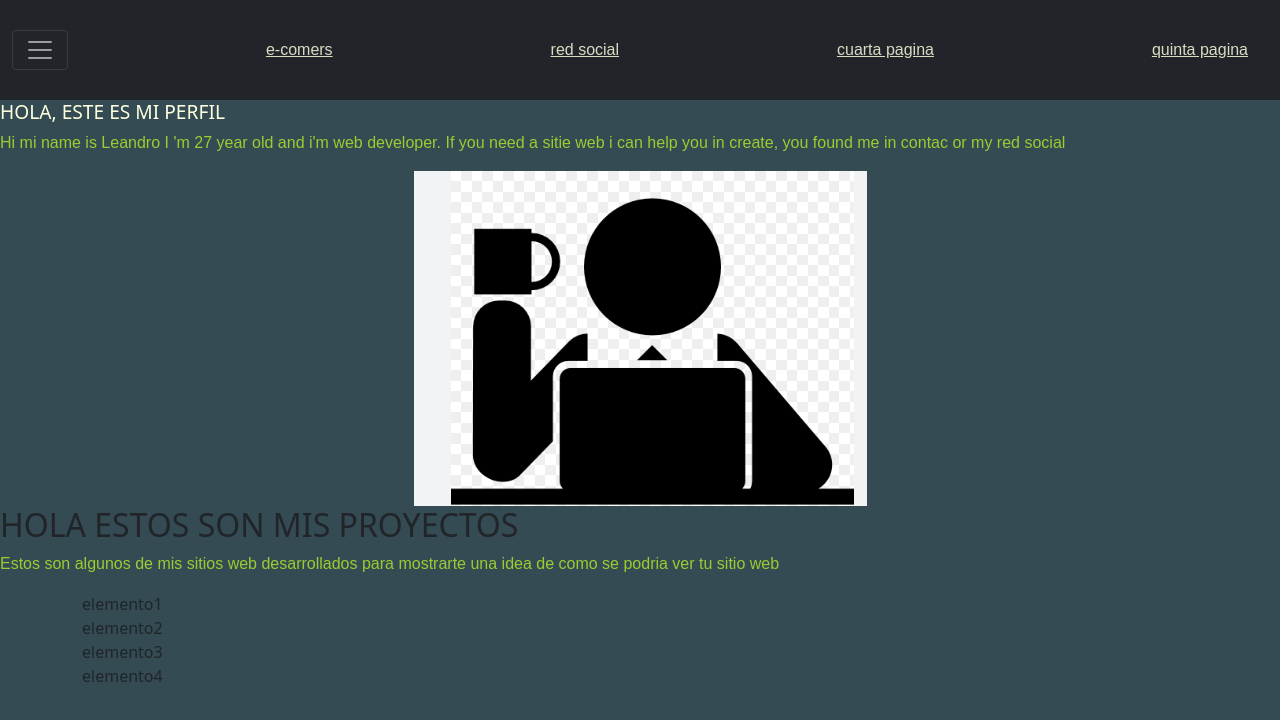
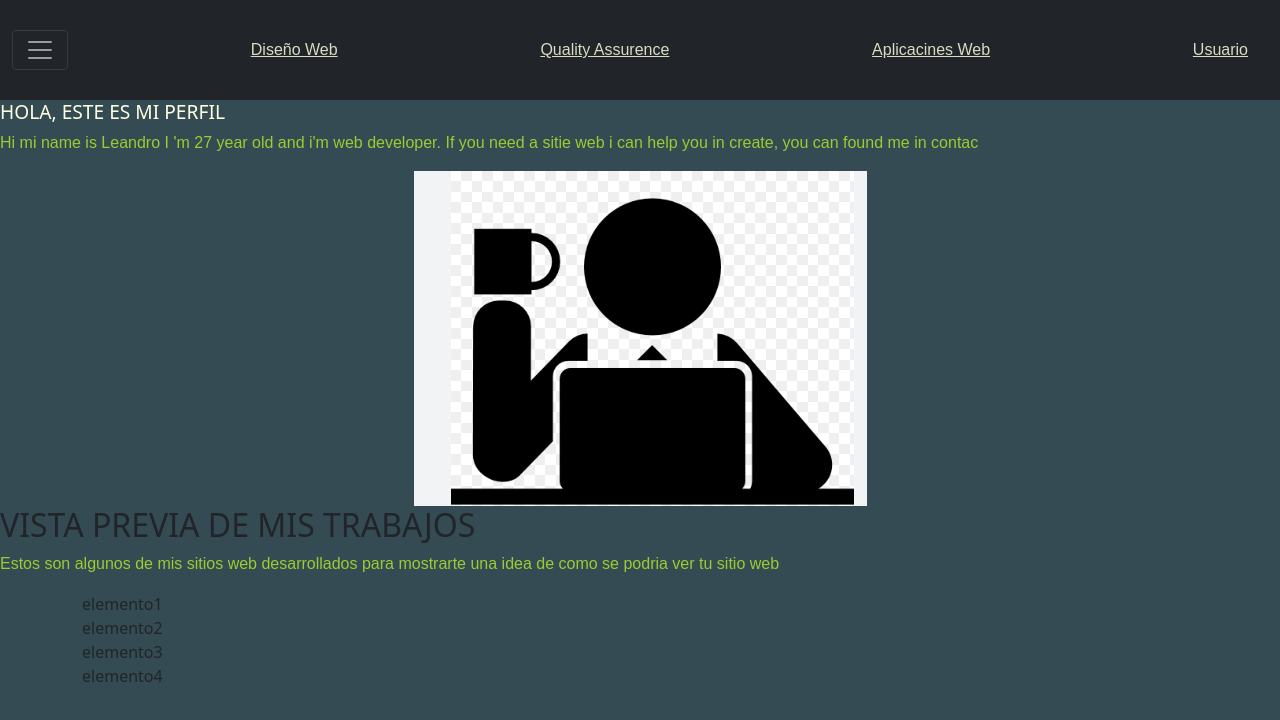
Before and after one commit to Leandro097S/ProyectoFinal-Leandro-Solis, a plain HTML site: page index.html in a window 1280 px wide. Drawn offline with nearby package versions, Linux system fonts and the light colour scheme.

Commit message:
Update index.html
se agrego bootstrap

```diff
--- a/index.html
+++ b/index.html
@@ -35,10 +35,10 @@
                   aria-label="Toggle navigation">
             <span class="navbar-toggler-icon"></span>
           </button>
-          <l1> <a href='./html/index2.html'> e-comers </a></l1>
-          <l1> <a href='./html/index3.html'> red social </a></l1>
-          <l1> <a href='./html/index4.html'> cuarta pagina </a></l1>
-          <l1> <a href='./html/index5.html'> quinta pagina </a></l1>
+          <l1> <a href='./html/index2.html'> Diseño Web </a></l1>
+          <l1> <a href='./html/index3.html'> Quality Assurence </a></l1>
+          <l1> <a href='./html/index4.html'> Aplicacines Web </a></l1>
+          <l1> <a href='./html/index5.html'> Usuario </a></l1>
         </nav>
         </div>
 
@@ -46,13 +46,13 @@
 
     <h1>HOLA, ESTE ES MI PERFIL</h1>
 
-    <p>Hi mi name is Leandro I 'm 27 year old and i'm web developer. If you need a sitie web i can help you in create, you found me in contac or my red social</p>
+    <p>Hi mi name is Leandro I 'm 27 year old and i'm web developer. If you need a sitie web i can help you in create, you can found me in contac </p>
 
     <div class="imagenes">
         <img src="./html/img/man.png" alt="no hay imagen" />
     </div>
 
-    <h2>HOLA ESTOS SON MIS PROYECTOS</h2>
+    <h2>VISTA PREVIA DE MIS TRABAJOS</h2>
     <p> Estos son algunos de mis sitios web desarrollados para mostrarte una idea de como se podria ver tu sitio web </p>
     <div class="container">
         <div class="elemento1 elemento-1">elemento1</div>
```
